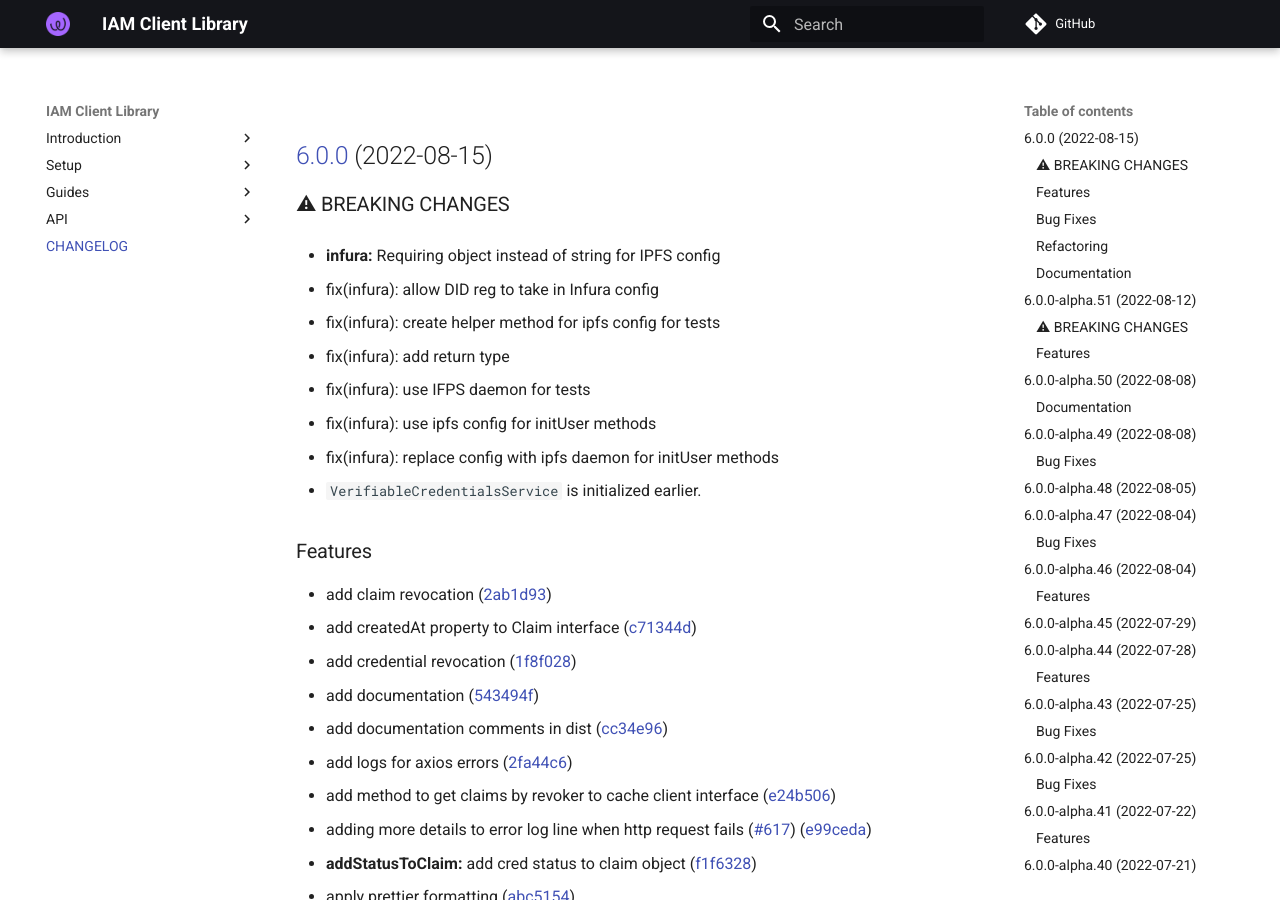
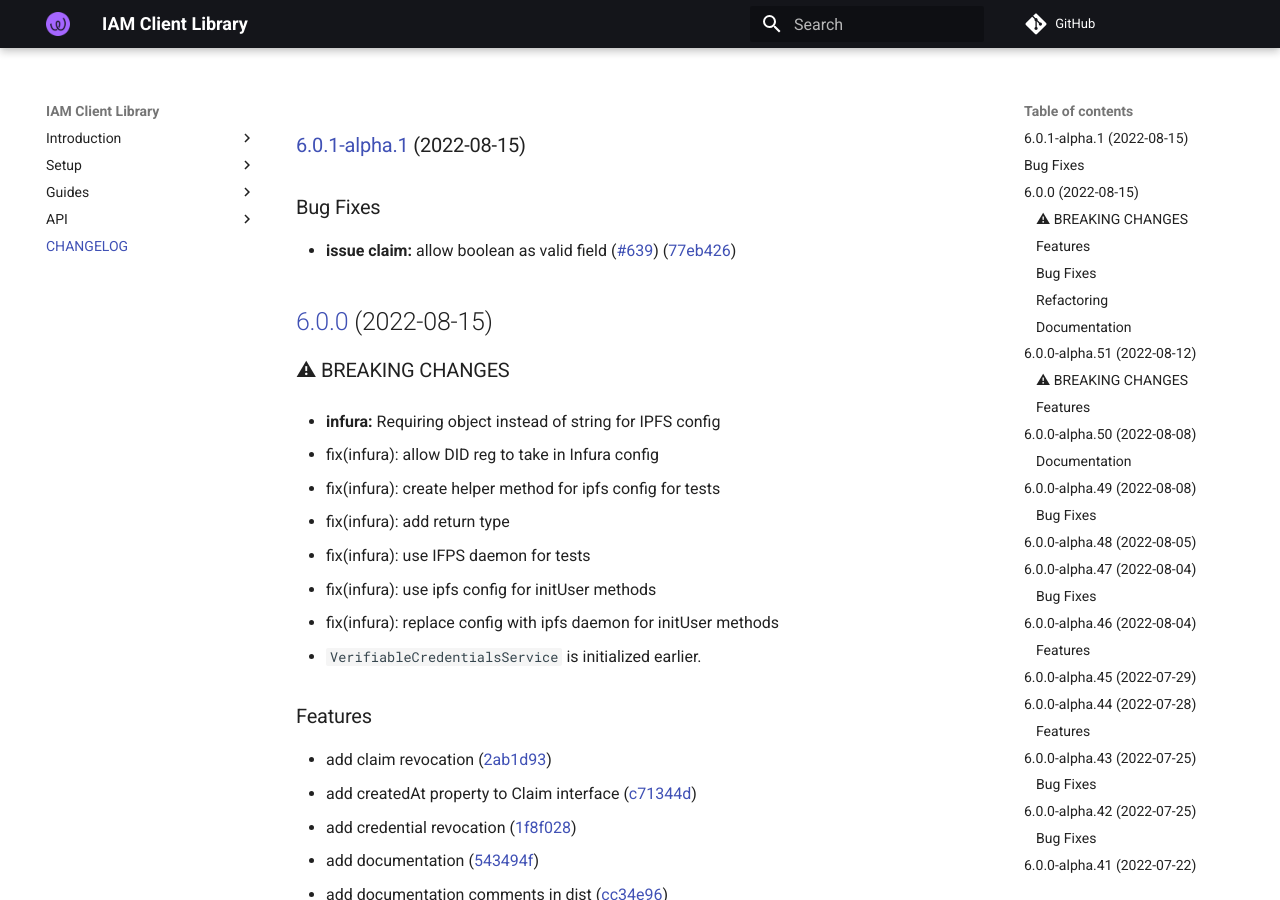
Before and after one commit to energywebfoundation/iam-client-lib, an MkDocs documentation site: the page built from docs/CHANGELOG.md, in a window 1280 px wide and 900 px high. Built offline with MkDocs 1.6.1 and Material for MkDocs 9.7.7, drawn with Linux system fonts in a browser that asks for light colours; comment, search, counter and statistics services are not loaded.

Commit message:
chore(release): 6.0.1-alpha.1 [skip ci]
### [6.0.1-alpha.1](https://github.com/energywebfoundation/iam-client-lib/compare/v6.0.0...v6.0.1-alpha.1) (2022-08-15)

### Bug Fixes

* **issue claim:** allow boolean as valid field ([#639](https://github.com/energywebfoundation/iam-client-lib/issues/639)) ([77eb426](https://github.com/energywebfoundation/iam-client-lib/commit/77eb426c5222c312b6cb04fc87155b6300693d97))

```diff
--- a/docs/CHANGELOG.md
+++ b/docs/CHANGELOG.md
@@ -1,3 +1,10 @@
+### [6.0.1-alpha.1](https://github.com/energywebfoundation/iam-client-lib/compare/v6.0.0...v6.0.1-alpha.1) (2022-08-15)
+
+
+### Bug Fixes
+
+* **issue claim:** allow boolean as valid field ([#639](https://github.com/energywebfoundation/iam-client-lib/issues/639)) ([77eb426](https://github.com/energywebfoundation/iam-client-lib/commit/77eb426c5222c312b6cb04fc87155b6300693d97))
+
 ## [6.0.0](https://github.com/energywebfoundation/iam-client-lib/compare/v5.0.0...v6.0.0) (2022-08-15)
 
 
--- a/package.json
+++ b/package.json
@@ -1,6 +1,6 @@
 {
   "name": "iam-client-lib",
-  "version": "6.0.0",
+  "version": "6.0.1-alpha.1",
   "description": "Library for Decentralized Identity and Access Management",
   "main": "dist/index.js",
   "module": "dist/index.esm.js",
```
